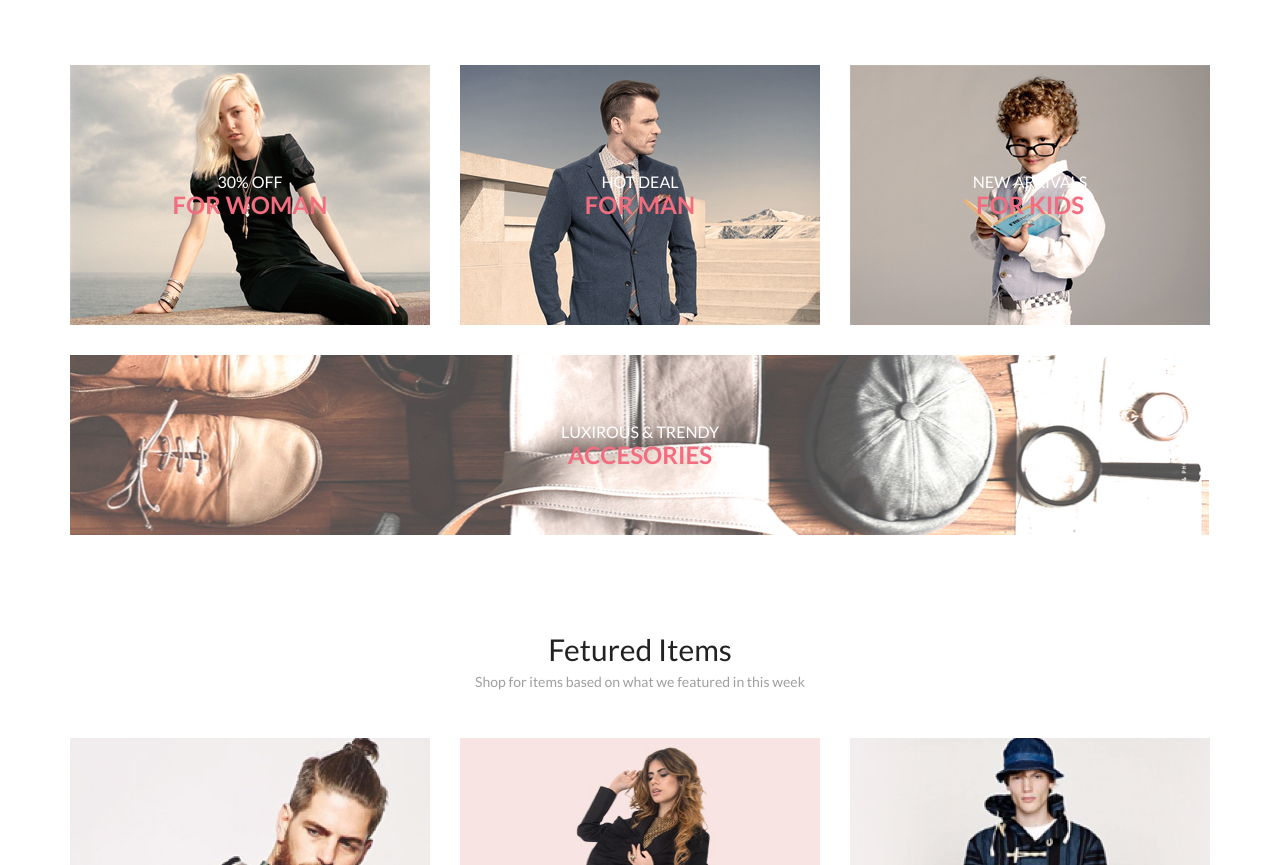
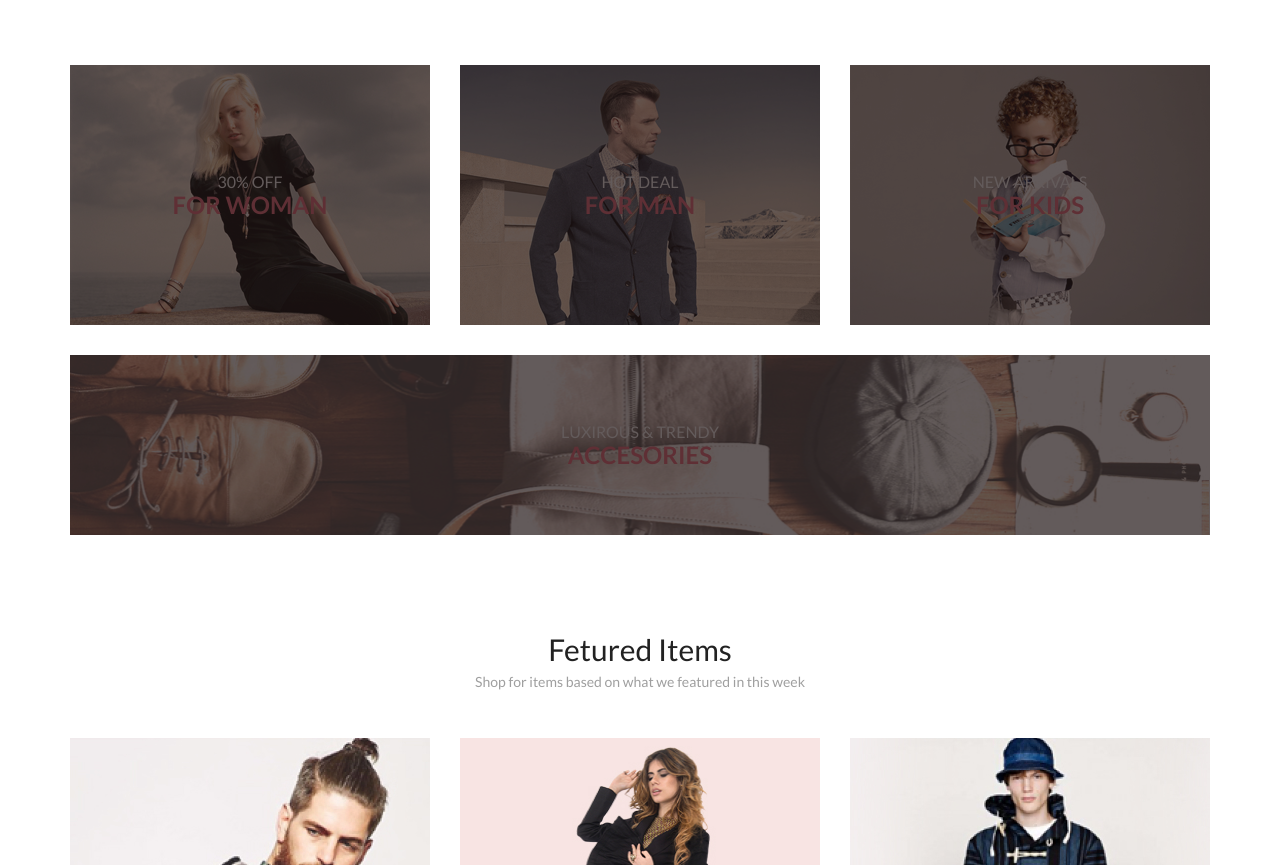
Before and after one commit to Prizrak-Leonis/web-layout-home-work-3, a plain HTML site: page index.html in a window 1280 px wide. Shown: the part 839-1704 px from the top of the page. Drawn offline with Linux system fonts and the light colour scheme.

Commit message:
add fogging

```diff
--- a/css/style.css
+++ b/css/style.css
@@ -123,6 +123,7 @@ ul {
 	justify-content: center;
 	text-align: center;
 	background-size: cover;
+	position: relative;
 }
 
 .categories-item:nth-child(1) {
@@ -144,7 +145,11 @@ ul {
 	height: 180px;
 }
 
-.categories-item::before {
+.categories-item::after {
+	content: "";
+	width: 100%;
+	height: 100%;
+	position: absolute;
 	background-color: rgba(33, 22, 22, 0.7);
 }
 
```
